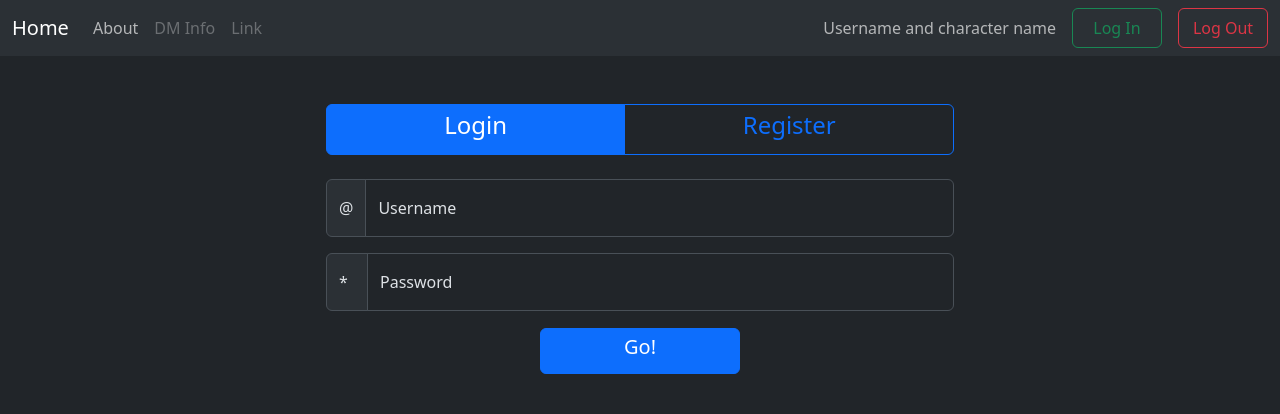
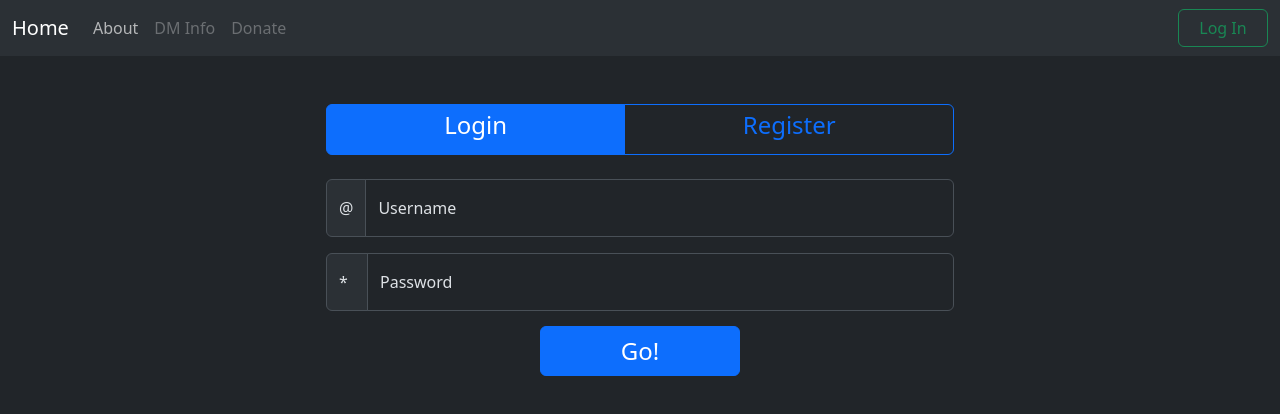
Before and after one commit to Barbarisko/DnDItemTracker, a Vue app in the folder vue-webapp/ItemTracker/: page / in a window 1280 px wide. Shown: the top 414 px of the page. Built offline with nearby package versions, Linux system fonts and the light colour scheme.

Commit message:
add redirect logic to login and navbar

```diff
--- a/vue-webapp/ItemTracker/src/App.vue
+++ b/vue-webapp/ItemTracker/src/App.vue
@@ -15,18 +15,54 @@ const routes = {
 export default {
     data() {
         return {
-            currentPath: window.location.hash
+            currentPath: window.location.hash,
+            user: {
+                logged_in: false,
+                name: "",
+                selected_character: ""
+            }
         }
     },
     computed: {
         currentView() {
-            return routes[this.currentPath.slice(1) || '/'] || Login
+            if (!this.user.logged_in) {
+                if (this.currentPath == '#/about') {
+                    return About;
+                }
+                return Login;
+            }
+            return routes[this.currentPath.slice(1) || '/'] || Login;
+        },
+        user_character_title() {
+            if (!this.user.logged_in)
+                return "";
+
+            if (this.user.selected_character == "")
+                return this.user.name;
+
+            return this.user.name + " and hero: " + this.user.selected_character;
         }
     },
     mounted() {
         window.addEventListener('hashchange', () => {
             this.currentPath = window.location.hash
         })
+    },
+    methods: {
+        logIn() {
+            this.user = {
+                logged_in: false,
+                name: "",
+                selected_character: ""
+            }
+        },
+        logOut() {
+            this.user = {
+                logged_in: false,
+                name: "",
+                selected_character: ""
+            }
+        }
     }
 }
 </script>
@@ -48,20 +84,23 @@ export default {
                         <a class="nav-link disabled" href="#/dm-info">DM Info</a>
                     </li>
                     <li class="nav-item">
-                        <a class="nav-link disabled">Link</a>
+                        <a class="nav-link disabled" href="#/dm-info">Donate</a>
                     </li>
                 </ul>
                 <div class="d-flex">
                     <span class="navbar-text flex-grow-1">
-                        Username and character name
+                        {{ user_character_title }}
                     </span>
-                    <button class="btn btn-outline-success ms-3" style="width: 90px;" type="submit">Log In</button>
-                    <button class="btn btn-outline-danger ms-3" style="width: 90px;" type="submit">Log Out</button>
+
+                    <a href="#/login" v-if="!user.logged_in" class="btn btn-outline-success ms-3" tabindex="-1"
+                        role="button" @click="logIn" style="width: 90px;">Log In</a>
+                    <a href="#/login" v-if="user.logged_in" class="btn btn-outline-danger ms-3" tabindex="-1" role="button"
+                        @click="logOut" style="width: 90px;">Log Out</a>
+
                 </div>
             </div>
         </div>
     </nav>
 
-
     <component :is="currentView" />
 </template>
--- a/vue-webapp/ItemTracker/src/pages/Character.vue
+++ b/vue-webapp/ItemTracker/src/pages/Character.vue
@@ -209,7 +209,8 @@ export default {
                 <TitleWithEdit :title="spellSlots.title" />
                 <ul class="pt-2 list-group">
                     <li class="list-group-item" v-for="(level, index) in spellSlots.levels" :key="index">
-                        <SpellCharge :title="intToRoman(level.level) + ' Level' + JSON.stringify(level.charges)" :charges="level.charges"
+                        <SpellCharge :title="intToRoman(level.level) + ' Level' + JSON.stringify(level.charges)"
+                            :charges="level.charges"
                             @CheckBoxClick="(id, checked) => onUseSpellCharge(index, id, checked)" />
                     </li>
                 </ul>
--- a/vue-webapp/ItemTracker/src/pages/Login.vue
+++ b/vue-webapp/ItemTracker/src/pages/Login.vue
@@ -2,24 +2,41 @@
 import user_api from '@/apis/user_api'
 
 export default {
+
     data() {
         return {
-            show_repeat_field: false
+            registerMode: false,
+            username: "",
+            password: ""
         }
-    },
-    mounted() {
-
     },
     methods: {
         onChangeMode(event) {
-            console.log("Hi")
-            if (event.target.id == "modeLogin")
-            {
-                this.show_repeat_field = false;
+            if (event.target.id == "modeLogin") {
+                this.registerMode = false;
             }
-            else
-            {
-                this.show_repeat_field = true;
+            else {
+                this.registerMode = true;
+            }
+        },
+        onGo() {
+            if (this.username == "" || this.password == "")
+                return;
+
+            if (this.registerMode) {
+
+            }
+            else {
+            }
+
+            var status = true;
+            if (status) {
+                this.$root.user.logged_in = true;
+                this.$root.user.name = this.username;
+                window.location.hash = "#/home"
+            }
+            else {
+                return;
             }
         }
     }
@@ -32,12 +49,14 @@ export default {
             <div class="row justify-content-center">
                 <div class="col-sm-10 col-md-8 col-lg-6 btn-group" role="group"
                     aria-label="Basic radio toggle button group">
-                    <input type="radio" class="btn-check" name="btnradio" id="modeLogin" autocomplete="off" @change="onChangeMode" checked>
+                    <input type="radio" class="btn-check" name="btnradio" id="modeLogin" autocomplete="off"
+                        @change="onChangeMode" checked>
                     <label class="btn btn-outline-primary" for="modeLogin">
                         <h4>Login</h4>
                     </label>
 
-                    <input type="radio" class="btn-check" name="btnradio" id="modeRegister" autocomplete="off" @change="onChangeMode">
+                    <input type="radio" class="btn-check" name="btnradio" id="modeRegister" autocomplete="off"
+                        @change="onChangeMode">
                     <label class="btn btn-outline-primary" for="modeRegister">
                         <h4>Register</h4>
                     </label>
@@ -49,7 +68,8 @@ export default {
                     <div class="input-group mb-3">
                         <span class="input-group-text">@</span>
                         <div class="form-floating">
-                            <input type="text" class="form-control" id="floatingInputGroup1" placeholder="Username">
+                            <input type="text" class="form-control" id="floatingInputGroup1" placeholder="Username"
+                                v-model="username">
                             <label for="floatingInputGroup1">Username</label>
                         </div>
                     </div>
@@ -57,15 +77,16 @@ export default {
                     <div class="input-group mb-3">
                         <span class="input-group-text" style="width: 42px;">*</span>
                         <div class="form-floating">
-                            <input type="text" class="form-control" id="floatingInputGroup1" placeholder="Username">
+                            <input type="text" class="form-control" id="floatingInputGroup1" placeholder="Password"
+                                v-model="password">
                             <label for="floatingInputGroup1">Password</label>
                         </div>
                     </div>
 
-                    <div v-if="show_repeat_field" class="input-group mb-3">
+                    <div v-if="registerMode" class="input-group mb-3">
                         <span class="input-group-text" style="width: 42px;">*</span>
                         <div class="form-floating">
-                            <input type="text" class="form-control" id="floatingInputGroup1" placeholder="Username">
+                            <input type="text" class="form-control" id="floatingInputGroup1" placeholder="Password">
                             <label for="floatingInputGroup1">Repeate Password</label>
                         </div>
                     </div>
@@ -74,9 +95,9 @@ export default {
             </div>
             <div class="row justify-content-center">
                 <div class="col-4 mt-4 position-relative">
-                    <button type="button" class="btn btn-primary position-absolute start-50 translate-middle"
-                        style="width: 200px;">
-                        <h5>Go!</h5>
+                    <button type="button" class="btn btn-primary position-absolute start-50 translate-middle fs-4"
+                        style="width: 200px;" @click="onGo">
+                        Go!
                     </button>
                 </div>
             </div>
```
